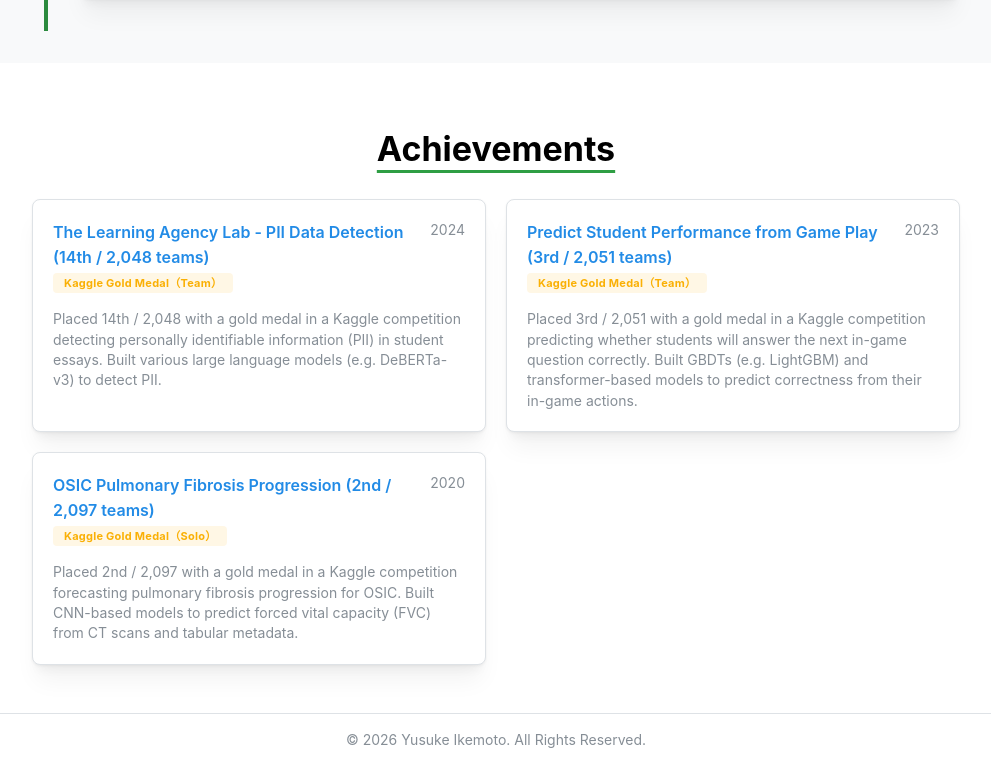
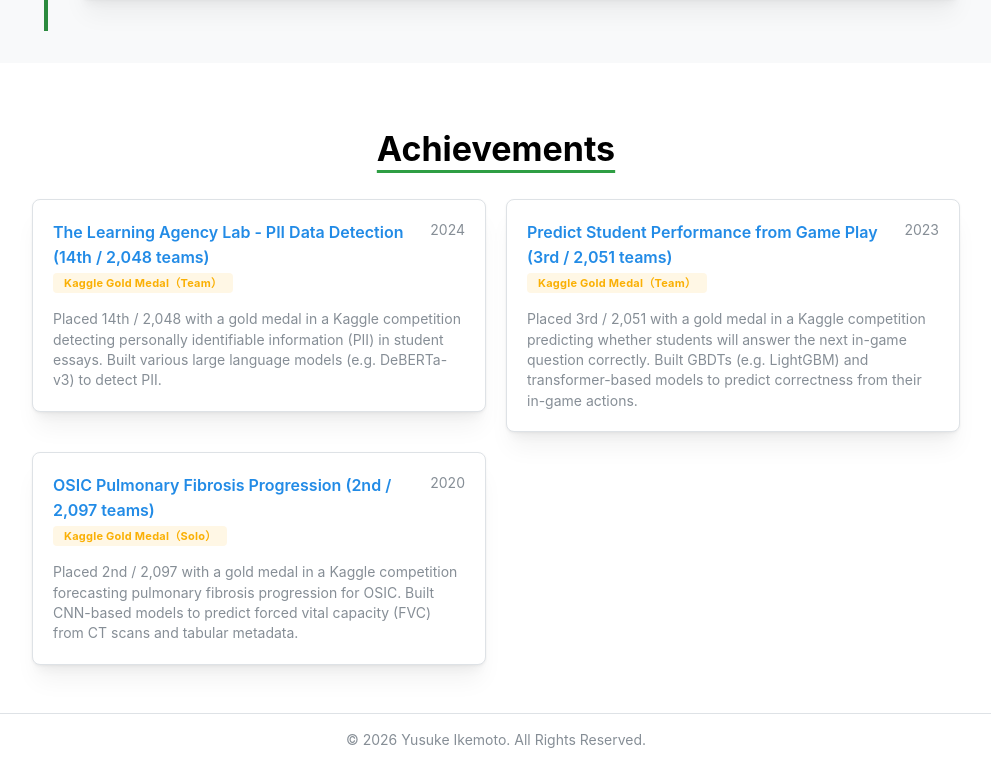
Before and after one commit to yyykrk/yyykrk.github.io, a React (Vite) app: page / in a window 1280 px wide. Shown: the part 2022-2788 px from the top of the page, without its empty margins (144-1135 px from the left). Built offline with nearby package versions, Linux system fonts and the light colour scheme.

Commit message:
feat: add motion to Achievements

```diff
--- a/src/pages/Achievements.tsx
+++ b/src/pages/Achievements.tsx
@@ -2,6 +2,7 @@
 import { SectionTitle } from "../components/ui/SectionTitle";
 import { ACHIEVEMENTS } from "../data/achivements";
 import { AchivementCard } from "../components/ui/AchivementCard";
+import { motion } from "motion/react";
 
 export const Achievements = () => {
   return (
@@ -10,7 +11,15 @@
         <SectionTitle>Achievements</SectionTitle>
         <SimpleGrid cols={{ base: 1, sm: 2 }} spacing="lg">
           {ACHIEVEMENTS.map((achievement) => (
-            <AchivementCard key={achievement.title} achievement={achievement} />
+            <motion.div
+              initial={{ opacity: 0, y: 20 }}
+              whileInView={{ opacity: 1, y: 0 }}
+              transition={{ duration: 0.6 }}
+              viewport={{ once: true }}
+              key={achievement.title}
+            >
+              <AchivementCard achievement={achievement} />
+            </motion.div>
           ))}
         </SimpleGrid>
       </Stack>
```
